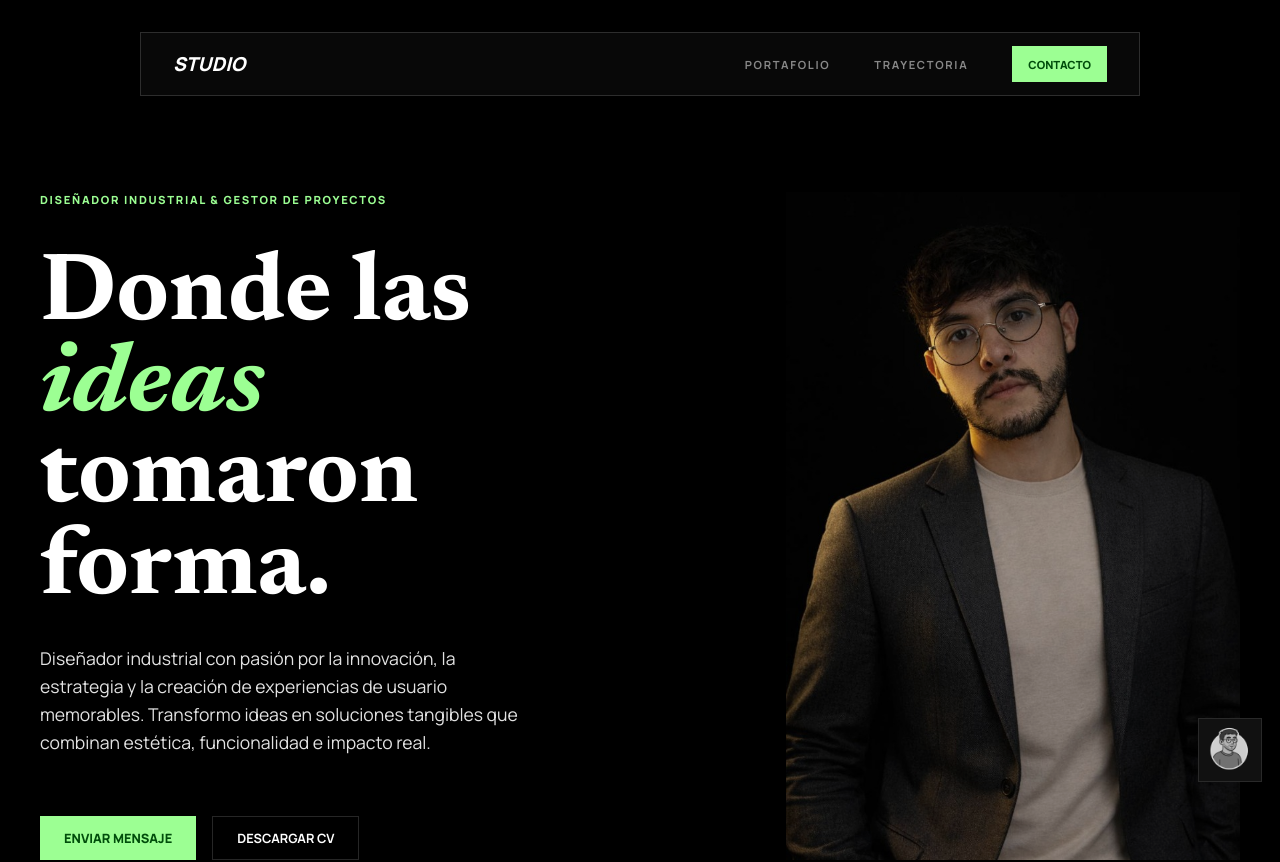
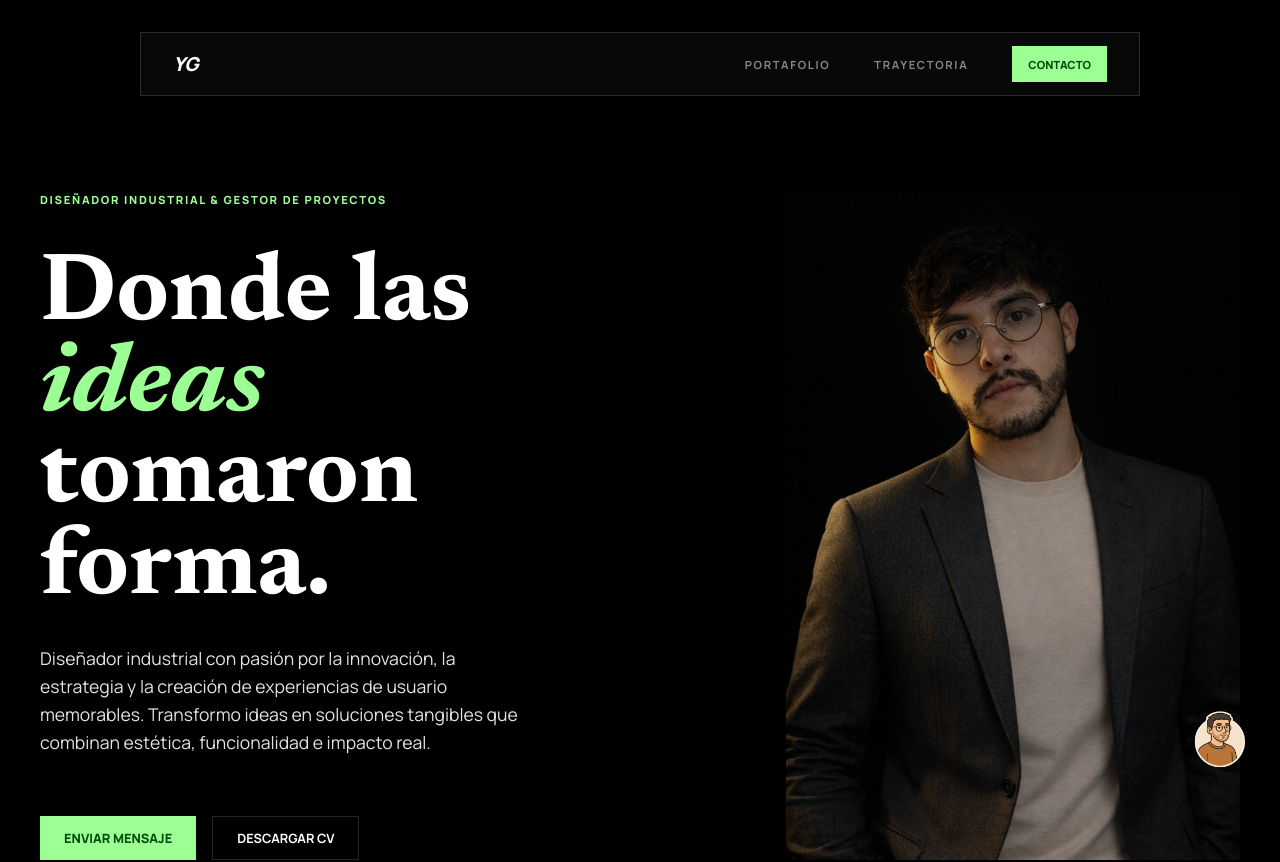
Before and after one commit to yekam97/yekam97.github.io, a Next.js app: page / in a window 1280 px wide. Shown: the top 862 px of the page. Built offline with nearby package versions, Linux system fonts and the light colour scheme.

Commit message:
feat: update branding to YG, center social links, and make wtp sticker transparent

```diff
--- a/components/Contact.js
+++ b/components/Contact.js
@@ -18,7 +18,7 @@ const Contact = () => {
       </motion.div>
 
       <div className={styles.bottomBar}>
-        <div className="container" style={{ display: 'flex', justifyContent: 'flex-end', fontSize: '0.65rem' }}>
+        <div className="container" style={{ display: 'flex', justifyContent: 'center', fontSize: '0.65rem' }}>
           <div style={{ display: 'flex', gap: 'var(--spacing-4)' }}>
             <a href="#">LINKEDIN</a>
             <a href="#">INSTAGRAM</a>
--- a/components/Sticker.js
+++ b/components/Sticker.js
@@ -3,10 +3,10 @@ export default function Sticker() {
   const text = encodeURIComponent('Hola Yeison, estoy interesado en contactarte como profesional del diseño. ¿Podemos conversar sobre una oportunidad?')
   const url = `https://wa.me/${number}?text=${text}`
   return (
-    <a href={url} target="_blank" rel="noopener noreferrer" style={{ position: 'fixed', right: 18, bottom: 18, width: 64, height: 64, borderRadius: 4, display: 'grid', placeItems: 'center', background: '#111', border: '1px solid rgba(255,255,255,0.1)', zIndex: 1400, transition: 'all 0.3s ease' }}>
-      <img src="/avatar-sticker.png" alt="Avatar" style={{ width: 52, height: 52, borderRadius: 2, filter: 'grayscale(100%) brightness(0.9)', transition: 'filter 0.3s ease' }}
-        onMouseEnter={(e) => e.target.style.filter = 'grayscale(0%) brightness(1)'}
-        onMouseLeave={(e) => e.target.style.filter = 'grayscale(100%) brightness(0.9)'} />
+    <a href={url} target="_blank" rel="noopener noreferrer" style={{ position: 'fixed', right: 24, bottom: 24, zIndex: 1400, transition: 'transform 0.3s ease' }}
+      onMouseEnter={(e) => e.currentTarget.style.transform = 'scale(1.1)'}
+      onMouseLeave={(e) => e.currentTarget.style.transform = 'scale(1)'}>
+      <img src="/avatar-sticker.png" alt="WhatsApp" style={{ width: 70, height: 70, display: 'block' }} />
     </a>
   )
 }
--- a/pages/index.js
+++ b/pages/index.js
@@ -105,7 +105,7 @@ function Layout({ children }) {
       <canvas id="background-canvas" style={{ position: 'fixed', top: 0, left: 0, zIndex: -1, pointerEvents: 'none', background: '#000000' }} />
 
       <header className="nav-glass">
-        <div className="brand-logo" style={{ fontStyle: 'italic', fontWeight: 900, fontSize: '1.2rem', color: '#FFF' }}>STUDIO</div>
+        <div className="brand-logo" style={{ fontStyle: 'italic', fontWeight: 900, fontSize: '1.2rem', color: '#FFF' }}>YG</div>
         <nav style={{ display: 'flex', gap: 'var(--spacing-8)', alignItems: 'center' }}>
           <a href="#portfolio" className="nav-item" onClick={handleNavClick}>Portafolio</a>
           <a href="#experiencia" className="nav-item" onClick={handleNavClick}>Trayectoria</a>
```
